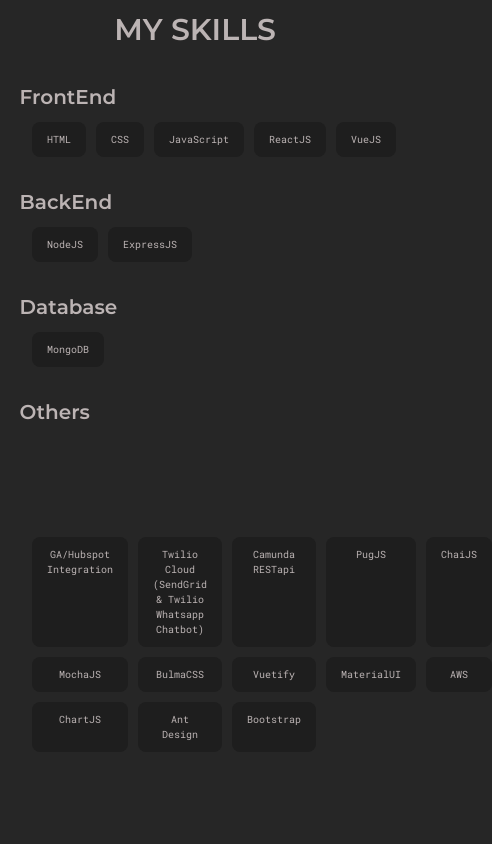
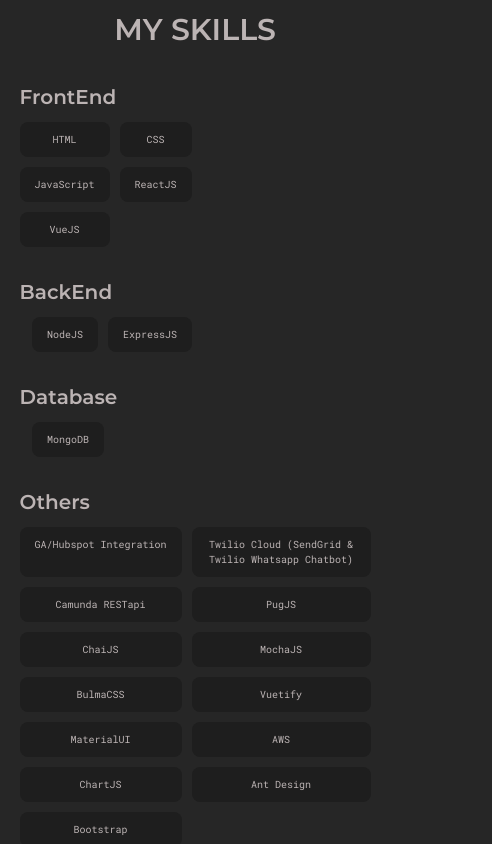
Before and after one commit to kenichii/my-portfolio, a Vue app: page /about in a window 390 px wide. Shown: the part 1760-2604 px from the top of the page, 492 px wide, since content can reach past the window. Built offline with nearby package versions, Linux system fonts and the light colour scheme; a web font is replaced by a local one.

Commit message:
responsiveness enhancement

```diff
--- a/src/components/About/AboutInfoItem.vue
+++ b/src/components/About/AboutInfoItem.vue
@@ -38,6 +38,12 @@
     .title {
       font-size: 2rem;
     }
+
+    .is-grid-item {
+      display: grid;
+      grid-template-columns: auto auto;
+      margin: 0;
+    }
   }
 }
 </style>
--- a/src/components/Home/ProjectsSection.vue
+++ b/src/components/Home/ProjectsSection.vue
@@ -199,6 +199,10 @@
       .projectItem__img {
         width: 100%;
       }
+
+      .container {
+        min-width: 320px !important;
+      }
     }
 
     .main-card .cards .card {
--- a/src/pages/About.vue
+++ b/src/pages/About.vue
@@ -117,7 +117,7 @@
         </div>
         <div class="about__info__item">
           <h1 class="about__info__heading">My Skills</h1>
-          <AboutInfoItem title="FrontEnd" :items="frontEnd" />
+          <AboutInfoItem title="FrontEnd" :items="frontEnd" :isGrid="true" />
           <AboutInfoItem title="BackEnd" :items="backEnd" />
           <AboutInfoItem title="Database" :items="database" />
           <AboutInfoItem title="Others" :items="others" :isGrid="true" />
```
